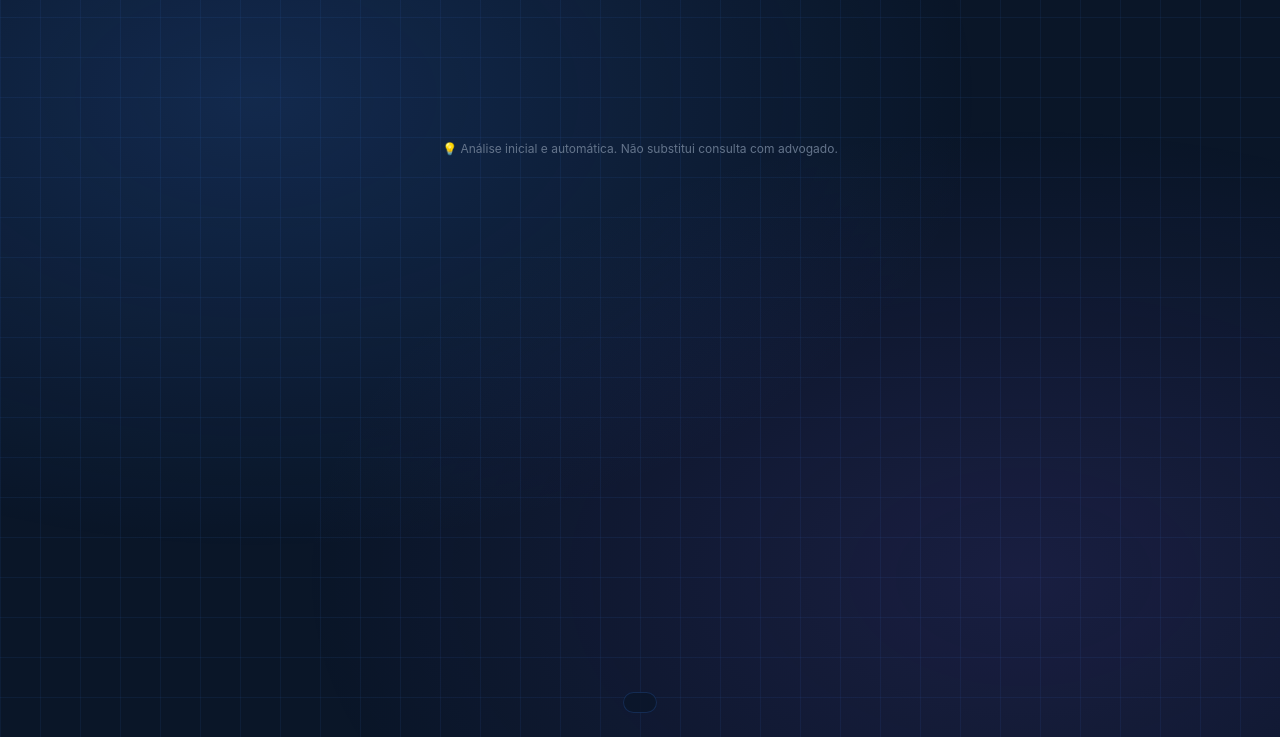
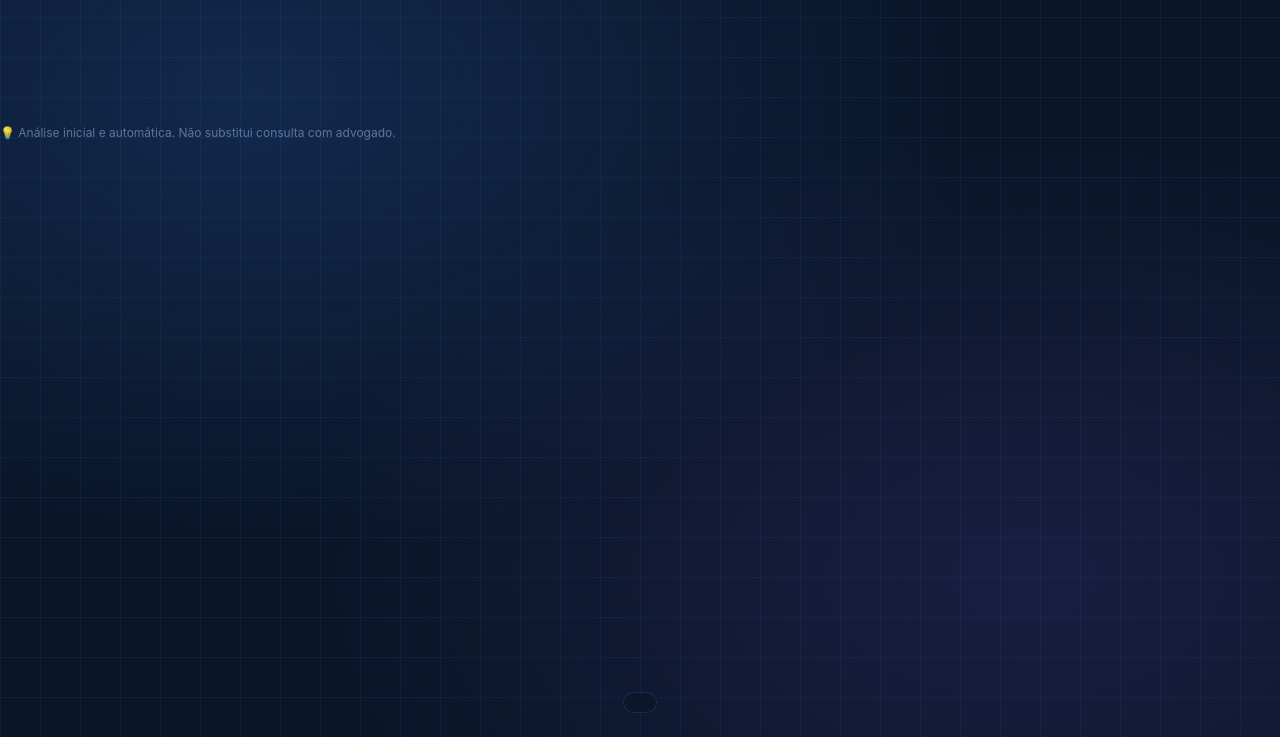
Before and after one commit to FamiliaHDMicro/PreviControl, a plain HTML site: page public/index.html in a window 1280 px wide. Shown: the part 63-800 px from the top of the page. Drawn offline with Linux system fonts and the light colour scheme.

Commit message:
Update style.css

```diff
--- a/public/style.css
+++ b/public/style.css
@@ -323,15 +323,6 @@ body::after {
   line-height: 1.5;
 }
 
-.footer-note {
-  position: relative;
-  z-index: 1;
-  text-align: center;
-  font-size: 0.8rem;
-  color: #64748b;
-  padding: 1rem;
-}
-
 .field-group { margin-bottom: 1.2rem; }
 .field-label {
   display: block;
```
